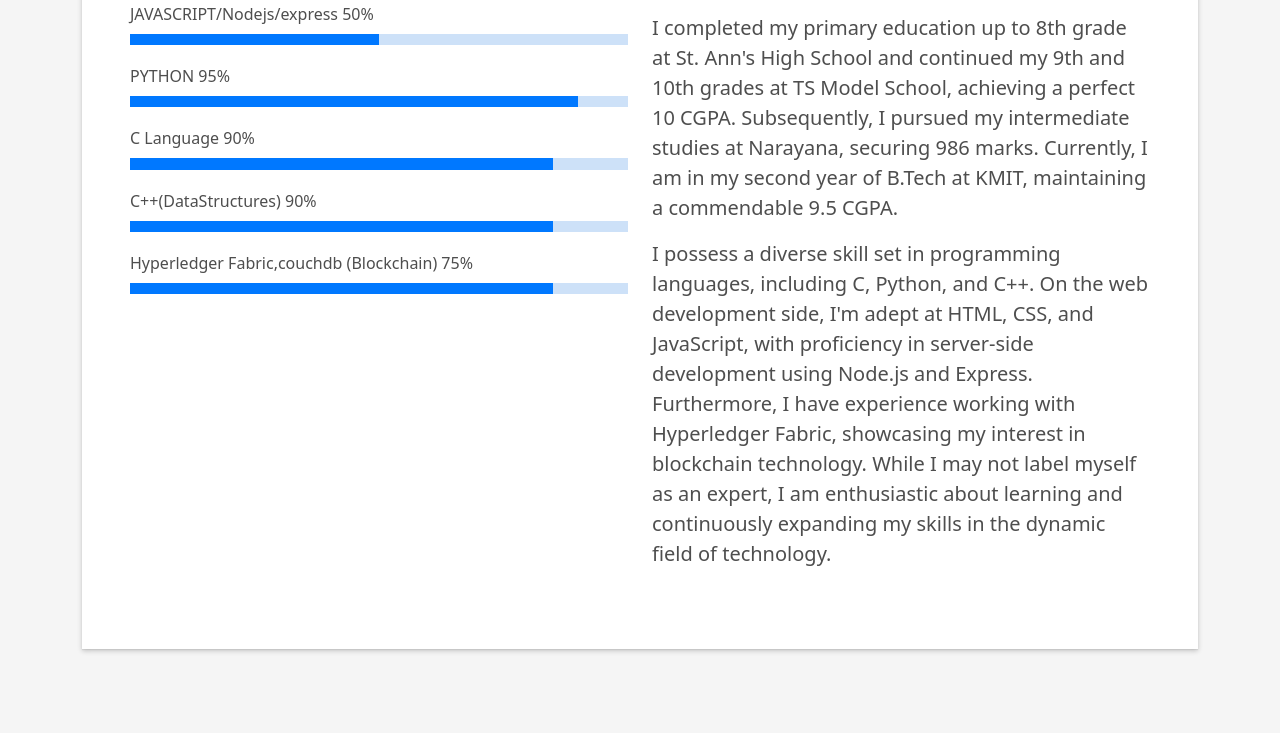
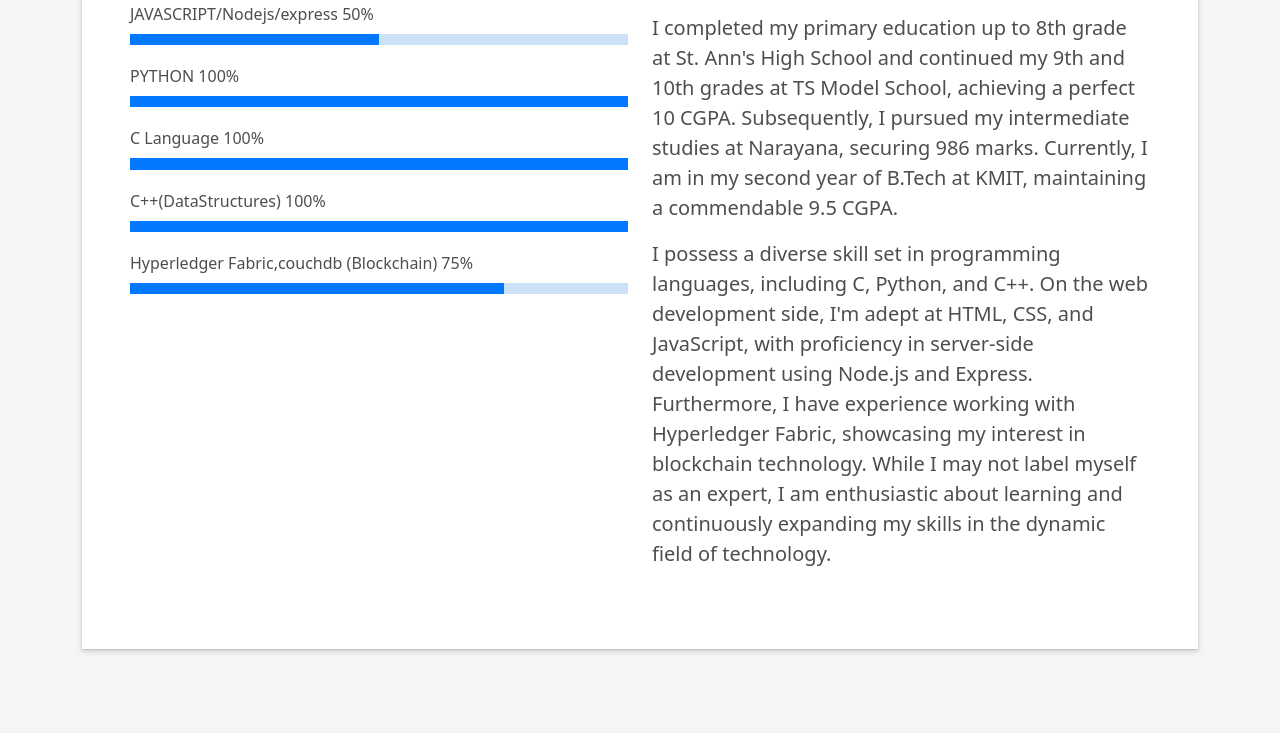
Before and after one commit to rohith-bandi/portfolio, a plain HTML site: page index.html in a window 1280 px wide. Shown: the part 1287-2020 px from the top of the page. Drawn offline with Linux system fonts and the light colour scheme.

Commit message:
Update index.html

```diff
--- a/index.html
+++ b/index.html
@@ -9,9 +9,7 @@
   <meta content="" name="description">
   <meta content="" name="keywords">
 
-  <!-- Favicons -->
-  <link href="assets/img/favicon.png" rel="icon">
-  <link href="assets/img/apple-touch-icon.png" rel="apple-touch-icon">
+
 
   <!-- Vendor CSS Files -->
   <link href="assets/vendor/bootstrap/css/bootstrap.min.css" rel="stylesheet">
@@ -103,21 +101,21 @@
                     <div class="progress">
                       <div class="progress-bar" role="progressbar" style="width: 50%" aria-valuenow="50" aria-valuemin="0" aria-valuemax="100"></div>
                     </div>
-                    <span>PYTHON</span> <span class="pull-right">95%</span>
+                    <span>PYTHON</span> <span class="pull-right">100%</span>
                     <div class="progress">
-                      <div class="progress-bar" role="progressbar" style="width: 90%" aria-valuenow="90" aria-valuemin="0" aria-valuemax="100"></div>
+                      <div class="progress-bar" role="progressbar" style="width: 100%" aria-valuenow="100" aria-valuemin="0" aria-valuemax="100"></div>
                     </div>
-                    <span>C Language</span> <span class="pull-right">90%</span>
+                    <span>C Language</span> <span class="pull-right">100%</span>
                     <div class="progress">
-                      <div class="progress-bar" role="progressbar" style="width: 85%;" aria-valuenow="85" aria-valuemin="0" aria-valuemax="100"></div>
+                      <div class="progress-bar" role="progressbar" style="width: 100%;" aria-valuenow="100" aria-valuemin="0" aria-valuemax="100"></div>
                     </div>
-                    <span>C++(DataStructures)</span> <span class="pull-right">90%</span>
+                    <span>C++(DataStructures)</span> <span class="pull-right">100%</span>
                     <div class="progress">
-                      <div class="progress-bar" role="progressbar" style="width: 85%;" aria-valuenow="85" aria-valuemin="0" aria-valuemax="100"></div>
+                      <div class="progress-bar" role="progressbar" style="width: 100%;" aria-valuenow="100" aria-valuemin="0" aria-valuemax="100"></div>
                     </div>
                     <span>Hyperledger Fabric,couchdb (Blockchain)</span> <span class="pull-right">75%</span>
                     <div class="progress">
-                      <div class="progress-bar" role="progressbar" style="width: 85%;" aria-valuenow="85" aria-valuemin="0" aria-valuemax="100"></div>
+                      <div class="progress-bar" role="progressbar" style="width: 75%;" aria-valuenow="75" aria-valuemin="0" aria-valuemax="100"></div>
                     </div>
                   </div>
                 </div>
@@ -197,7 +195,7 @@
               <div class="service-content">
                 <h2 class="s-title">Codechef</h2>
                 <p class="s-description text-center">I am currently with One-Star , I eagerly participate in weekly contests, embracing each coding challenge as an opportunity for growth. As I embark on this coding journey, my goal is to progressively enhance my skills, earn higher stars, and leave my mark in the vibrant CodeChef community.</p>
-                <p><a class="btn btn-secondary" href="">Let's Go &raquo;</a></p>
+                <p><a class="btn btn-secondary" href="https://www.codechef.com/users/bandirohith">Let's Go &raquo;</a></p>
               </div>
             </div>
           </div>
@@ -361,14 +359,14 @@
               <div class="work-content">
                 <div class="row">
                   <div class="col-sm-8">
-                    <h2 class="w-title">BLOCKCHAIN(on-going)</h2>
+                    <h2 class="w-title">BLOCKCHAIN</h2>
                     <div class="w-more">
                       <span class="w-ctegory">JS , HTML , CSS , NODEJS , EXPRESS , COUCHDB , HYPERLEDGER-FABRIC</span>
                     </div>
                   </div>
                   <div class="col-sm-4">
                     <div class="w-like">
-                      <a href="#"> <span class="bi bi-plus-circle"></span></a>
+                      <a href="https://github.com/rohith-bandi/blockchain_evault"> <span class="bi bi-plus-circle"></span></a>
                     </div>
                   </div>
                 </div>
```
